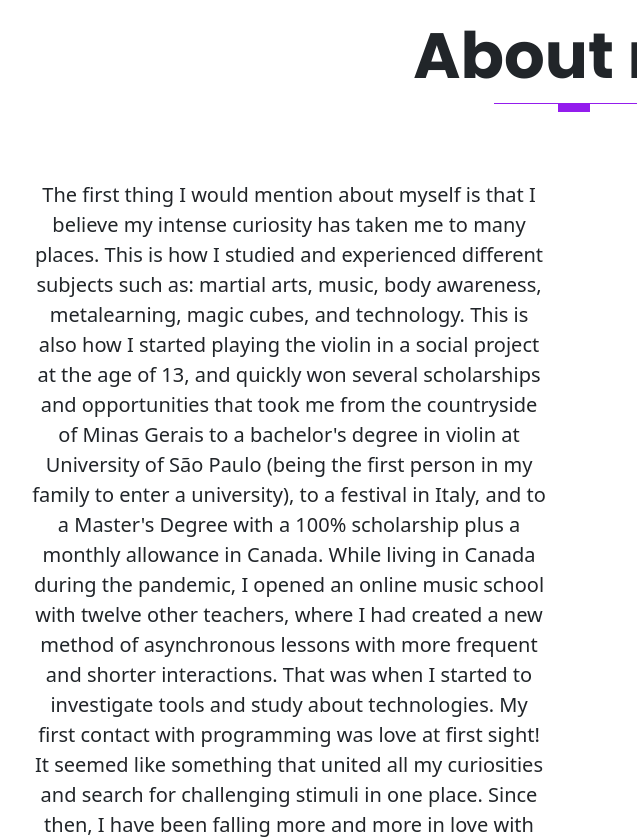
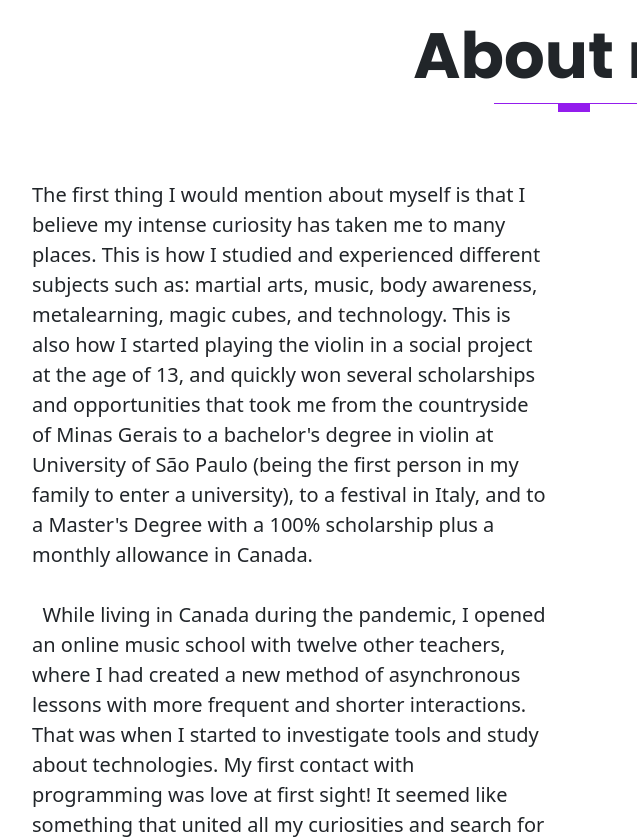
Before and after one commit to thayarasiqueira/thayarasiqueira.github.io, a website with bundled scripts: page index.html in a window 1280 px wide. Shown: the part 880-1719 px from the top of the page, 66-703 px from the left. Built offline with nearby package versions, Linux system fonts and the light colour scheme.

Commit message:
style: changes alignment on about me text

```diff
--- a/index.html
+++ b/index.html
@@ -82,13 +82,15 @@
         <h1 class="display-3 fw-bold" id="about-me-title">About me</h1>
         <div class="heading-line mb-1"></div>
       </div>
-      <div class="row text-center pt-2 pb-2 mt-0 mb-3">
+      <div class="row text-start pt-2 pb-2 mt-0 mb-3">
         <div class="col-md-6 border-right">
           <div id="about" class="bg-white p-3">
             <p class="lead mt-4" id="about-description">
               The first thing I would mention about myself is that I believe my intense curiosity has taken me to many places. This is how I studied and experienced different subjects such as: martial arts, music, body awareness, metalearning, magic cubes, and technology. This is also how I started playing the violin in a social project at the age of 13, and quickly won several scholarships and opportunities that took me from the countryside of Minas Gerais to a bachelor's degree in violin at University of São Paulo (being the first person in my family to enter a university), to a festival in Italy, and to a Master's Degree with a 100% scholarship plus a monthly allowance in Canada.
-              While living in Canada during the pandemic, I opened an online music school with twelve other teachers, where I had created a new method of asynchronous lessons with more frequent and shorter interactions. That was when I started to investigate tools and study about technologies. My first contact with programming was love at first sight! It seemed like something that united all my curiosities and search for challenging stimuli in one place.
+              &nbsp &nbsp &nbsp &nbsp &nbsp &nbsp &nbsp &nbsp &nbsp &nbsp &nbsp &nbsp &nbsp &nbsp &nbsp &nbsp &nbsp &nbsp &nbsp &nbsp &nbsp &nbsp &nbsp &nbsp &nbsp &nbsp &nbsp &nbsp &nbsp &nbsp &nbsp &nbsp &nbsp &nbsp &nbsp &nbsp &nbsp &nbsp &nbsp &nbsp &nbsp &nbsp &nbsp &nbsp &nbsp &nbsp &nbsp &nbsp &nbsp &nbsp &nbsp &nbsp &nbsp &nbsp&nbsp &nbsp &nbsp &nbsp &nbsp &nbsp &nbsp &nbsp &nbsp &nbsp &nbsp &nbsp  &nbsp &nbsp &nbsp &nbsp &nbsp &nbsp &nbsp While living in Canada during the pandemic, I opened an online music school with twelve other teachers, where I had created a new method of asynchronous lessons with more frequent and shorter interactions. That was when I started to investigate tools and study about technologies. My first contact with programming was love at first sight! It seemed like something that united all my curiosities and search for challenging stimuli in one place.
+              &nbsp &nbsp &nbsp &nbsp &nbsp &nbsp &nbsp &nbsp &nbsp &nbsp &nbsp &nbsp &nbsp &nbsp &nbsp &nbsp &nbsp &nbsp &nbsp &nbsp &nbsp &nbsp &nbsp &nbsp &nbsp &nbsp &nbsp &nbsp &nbsp &nbsp &nbsp &nbsp &nbsp &nbsp &nbsp &nbsp &nbsp &nbsp &nbsp &nbsp &nbsp &nbsp &nbsp &nbsp &nbsp &nbsp &nbsp &nbsp &nbsp &nbsp &nbsp &nbsp &nbsp &nbsp&nbsp &nbsp &nbsp &nbsp &nbsp &nbsp &nbsp &nbsp &nbsp &nbsp &nbsp &nbsp  &nbsp &nbsp &nbsp &nbsp &nbsp &nbsp &nbsp &nbsp &nbsp &nbsp &nbsp &nbsp &nbsp &nbsp &nbsp &nbsp &nbsp &nbsp &nbsp &nbsp &nbsp
               Since then, I have been falling more and more in love with developing solutions. I started my studies as a Full Stack Web Developer at Trybe in January 2022, where I will finish my 1500+ hours of classes and 30+ projects in the beginning of January 2023.
+               &nbsp &nbsp &nbsp &nbsp &nbsp &nbsp &nbsp &nbsp &nbsp &nbsp &nbsp &nbsp &nbsp &nbsp &nbsp &nbsp &nbsp &nbsp &nbsp &nbsp &nbsp &nbsp &nbsp &nbsp &nbsp &nbsp &nbsp &nbsp &nbsp &nbsp &nbsp &nbsp &nbsp &nbsp &nbsp &nbsp &nbsp &nbsp &nbsp &nbsp &nbsp &nbsp &nbsp &nbsp &nbsp &nbsp &nbsp &nbsp &nbsp &nbsp &nbsp &nbsp &nbsp &nbsp&nbsp &nbsp &nbsp &nbsp &nbsp &nbsp &nbsp &nbsp &nbsp &nbsp &nbsp &nbsp  &nbsp &nbsp
               Besides the activities I already mentioned, I really enjoy watching series and movies, going to the gym, traveling and spending quality time with my family and friends.
             </p>
           </div>
--- a/script.js
+++ b/script.js
@@ -10,8 +10,11 @@ const data =  {
         formBtn: "Enviar",
         aboutMe: "About me",
         aboutDescription: `The first thing I would mention about myself is that I believe my intense curiosity has taken me to many places. This is how I studied and experienced different subjects such as: martial arts, music, body awareness, metalearning, magic cubes, and technology. This is also how I started playing the violin in a social project at the age of 13, and quickly won several scholarships and opportunities that took me from the countryside of Minas Gerais to a bachelor's degree in violin at University of São Paulo (being the first person in my family to enter a university), to a festival in Italy, and to a Master's Degree with a 100% scholarship plus a monthly allowance in Canada.
+
         While living in Canada during the pandemic, I opened an online music school with twelve other teachers, where I had created a new method of asynchronous lessons with more frequent and shorter interactions. That was when I started to investigate tools and study about technologies. My first contact with programming was love at first sight! It seemed like something that united all my curiosities and search for challenging stimuli in one place.
+
         Since then, I have been falling more and more in love with developing solutions. I started my studies as a Full Stack Web Developer at Trybe in January 2022, where I will finish my 1500+ hours of classes and 30+ projects in the beginning of January 2023.
+
         Besides the activities I already mentioned, I really enjoy watching series and movies, going to the gym, traveling and spending quality time with my family and friends.`,
         tests: 'Tests',
         technologiesTitle: "Tecnologies",
@@ -31,8 +34,11 @@ const data =  {
         formBtn: "Enviar",
         aboutme: "Sobre mim",
         aboutDescription: `A primeira coisa que eu mencionaria sobre mim é que eu acredito que a minha curiosidade intensa me levou a muitos lugares. Foi assim que estudei e vivenciei temas distintos como: artes marciais, música, consciência corporal, metalearning, cubos mágicos e tecnologia. Também foi assim que começando a tocar violino em um projeto social com 13 anos, rapidamente conquistei diversas bolsas e oportunidades que me levaram do interior de MG a um bacharel em violino na USP (sendo a primeira pessoa da minha família a ingressar em uma universidade), a um festival na Itália e a um mestrado com bolsa prêmio 100% mais ajuda de custo mensal no Canadá.
+
         Enquanto morava no Canadá, durante a pandemia, abri uma escola de música online com mais doze professores, onde havia criado um método novo de aulas assíncronas com interações mais frequentes e mais curtas. Foi quando comecei a investigar ferramentas e estudar sobre tecnologias. No meu primeiro contato com programação, foi amor à primeira vista!Parecia algo que unia todas as minhas curiosidades e busca por estímulos desafiadores em um lugar só.
+
         Desde então, venho me apaixonando a cada dia mais por desenvolver soluções. Iniciei meus estudos como Desenvolvedora Web Full Stack na Trybe em janeiro de 2022, onde conluirei minhas mais de 1500 horas de aulas e mais de 30 projetos no início de janeiro de 2023.
+
         Além das atividades que já mencionei, gosto muito de assistir séries e filmes, ir à academia, viajar e passar tempo de qualidade com minha família e amigos.`,
         tests: 'Testes',
         technologiesTitle: "Tecnologias",
```
